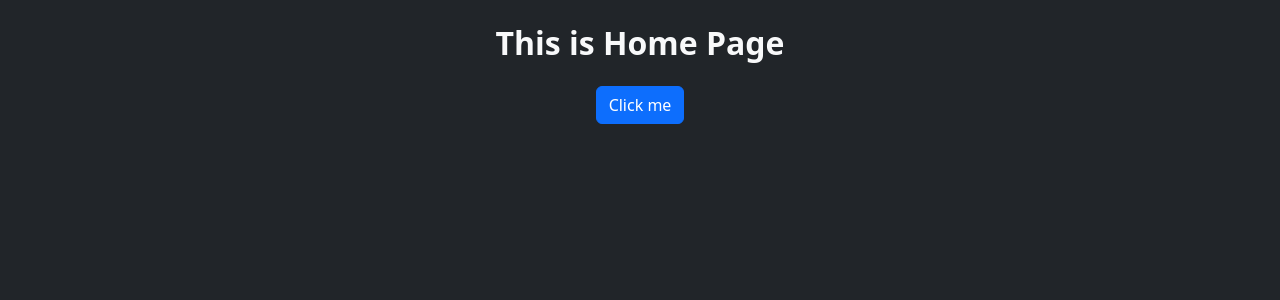
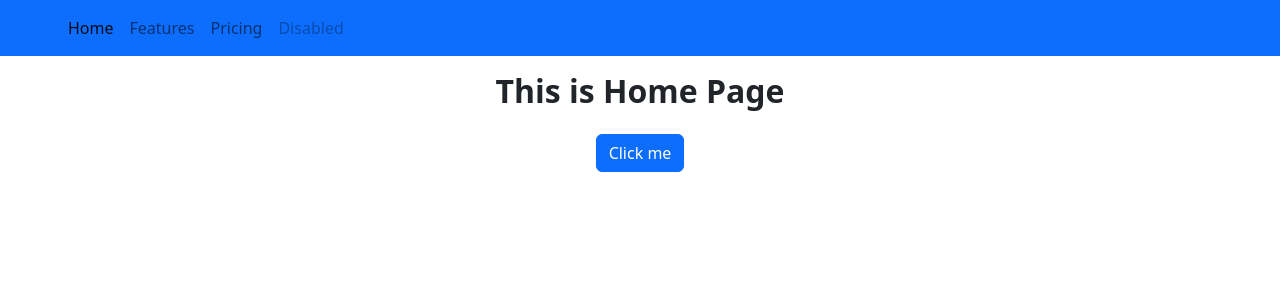
Before and after one commit to hcupiter/hcupiter.github.io, a React (Create React App) app: page / in a window 1280 px wide. Shown: the top 300 px of the page. Built offline with nearby package versions, Linux system fonts and the light colour scheme.

Commit message:
Added Navbar

```diff
--- a/package.json
+++ b/package.json
@@ -9,6 +9,7 @@
     "bootstrap": "^5.2.3",
     "react": "^18.2.0",
     "react-dom": "^18.2.0",
+    "react-router-dom": "^6.11.2",
     "react-scripts": "5.0.1",
     "web-vitals": "^2.1.4"
   },
--- a/public/index.html
+++ b/public/index.html
@@ -26,7 +26,7 @@
     -->
     <title>Hans' Portfolio</title>
   </head>
-  <body class="bg-dark me-4 ms-4 mt-4">
+  <body>
     <noscript>You need to enable JavaScript to run this app.</noscript>
     <div id="root"></div>
     <!--
--- a/src/App.js
+++ b/src/App.js
@@ -2,12 +2,20 @@ import "./App.css";
 import "bootstrap/dist/css/bootstrap.min.css";
 // Bootstrap Bundle JS
 import "bootstrap/dist/js/bootstrap.bundle.min";
+import Navbar from "./Components/Navbar/Navbar";
 import Homepage from "./Pages/home";
+import { BrowserRouter as Router, Route, Routes } from "react-router-dom";
 
 function App() {
   return (
     <div className="App">
-      <Homepage></Homepage>
+      <Router>
+        <Navbar>
+          <Routes>
+            <Route path="/" element={<Homepage />} />
+          </Routes>
+        </Navbar>
+      </Router>
     </div>
   );
 }
--- /dev/null
+++ b/src/Components/Navbar/Navbar.js
@@ -0,0 +1,44 @@
+export default function Navbar({ children }) {
+  return (
+    <div>
+      <nav class="navbar navbar-expand-lg bg-primary pe-5 ps-5">
+        <div class="container-fluid">
+          <button
+            class="navbar-toggler"
+            type="button"
+            data-bs-toggle="collapse"
+            data-bs-target="#navbarNav"
+            aria-controls="navbarNav"
+            aria-expanded="false"
+            aria-label="Toggle navigation"
+          >
+            <span class="navbar-toggler-icon"></span>
+          </button>
+          <div class="collapse navbar-collapse" id="navbarNav">
+            <ul class="navbar-nav">
+              <li class="nav-item">
+                <a class="nav-link active " aria-current="page" href="#">
+                  Home
+                </a>
+              </li>
+              <li class="nav-item">
+                <a class="nav-link" href="#">
+                  Features
+                </a>
+              </li>
+              <li class="nav-item">
+                <a class="nav-link" href="#">
+                  Pricing
+                </a>
+              </li>
+              <li class="nav-item">
+                <a class="nav-link disabled">Disabled</a>
+              </li>
+            </ul>
+          </div>
+        </div>
+      </nav>
+      <div>{children}</div>
+    </div>
+  );
+}
--- a/src/Pages/home.js
+++ b/src/Pages/home.js
@@ -12,12 +12,14 @@ export default function Homepage() {
   }
 
   return (
-    <div className="justify-content-center">
-      <h2 class="text-light fw-bold">This is Home Page</h2>
+    <div className="justify-content-center mt-3">
+      <h2 class="fw-bold">This is Home Page</h2>
       <button class="btn btn-primary mt-3" onClick={handleClick}>
         Click me
       </button>
-      {showButton && <h2 class="fw-bold fs-1 text-danger mt-3">Fuck you</h2>}
+      {showButton && (
+        <h2 class="fw-bold fs-1 text-danger mt-3">Fuck you Bitch</h2>
+      )}
     </div>
   );
 }
```
Also changed, not shown: 1 other file (tests, documents, lock files or other folders).
